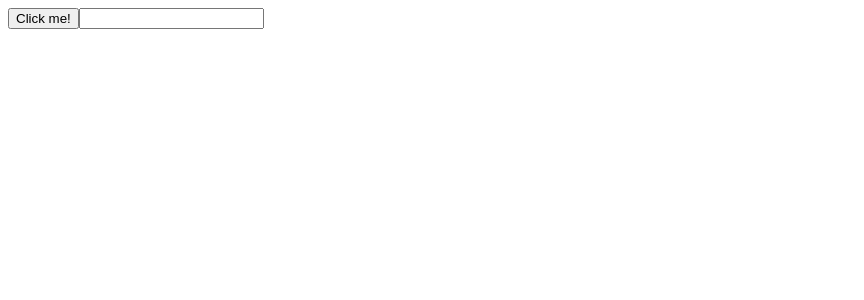
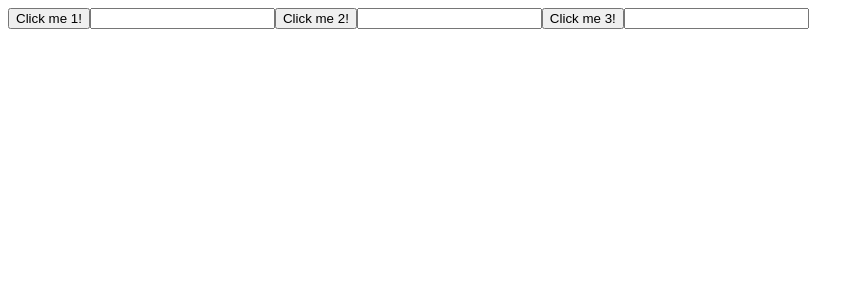
Before and after one commit to megumi-seki/react-full-course, a React (Vite) app: page / in a window 1280 px wide. Shown: the top 300 px of the page, without its empty margins (0-864 px from the left). Built offline with nearby package versions, Linux system fonts and the light colour scheme.

Commit message:
learn useRef() hook

```diff
--- a/src/MyComponent.jsx
+++ b/src/MyComponent.jsx
@@ -11,26 +11,52 @@
 import React, {useState, useEffect, useRef} from "react";
 
 function MyComponent() {
-    // let [number, setNumber] = useState(0);
-    const ref = useRef(0);
+
+    const inputRef1 = useRef(null);
+    const inputRef2 = useRef(null);
+    const inputRef3 = useRef(null);
 
     useEffect(() => {
         console.log("COMPONENT RENDERED");
     })
 
-    function handleClick() {
-        // setNumber(n => n + 1);
+    function handleClick1() {
+        inputRef1.current.focus();
+        inputRef1.current.style.backgroundColor = "yellow";
+        inputRef2.current.style.backgroundColor = "";
+        inputRef3.current.style.backgroundColor = "";
+    }
 
-        ref.current++;
-        console.log(ref.current)
+    function handleClick2() {
+        inputRef2.current.focus();
+        inputRef1.current.style.backgroundColor = ""
+        inputRef2.current.style.backgroundColor = "yellow"
+        inputRef3.current.style.backgroundColor = ""
+    }
+
+    function handleClick3() {
+        inputRef3.current.focus();
+        inputRef1.current.style.backgroundColor = ""
+        inputRef2.current.style.backgroundColor = ""
+        inputRef3.current.style.backgroundColor = "yellow"
     }
 
     return(
         <div>
-            <button onClick={handleClick}>
-                Click me!
+            <button onClick={handleClick1}>
+                Click me 1!
             </button>
-            <input />
+            <input ref={inputRef1}/>
+
+            <button onClick={handleClick2}>
+                Click me 2!
+            </button>
+            <input ref={inputRef2}/>
+
+            <button onClick={handleClick3}>
+                Click me 3!
+            </button>
+            <input ref={inputRef3}/>
         </div>
     );
 }
```
